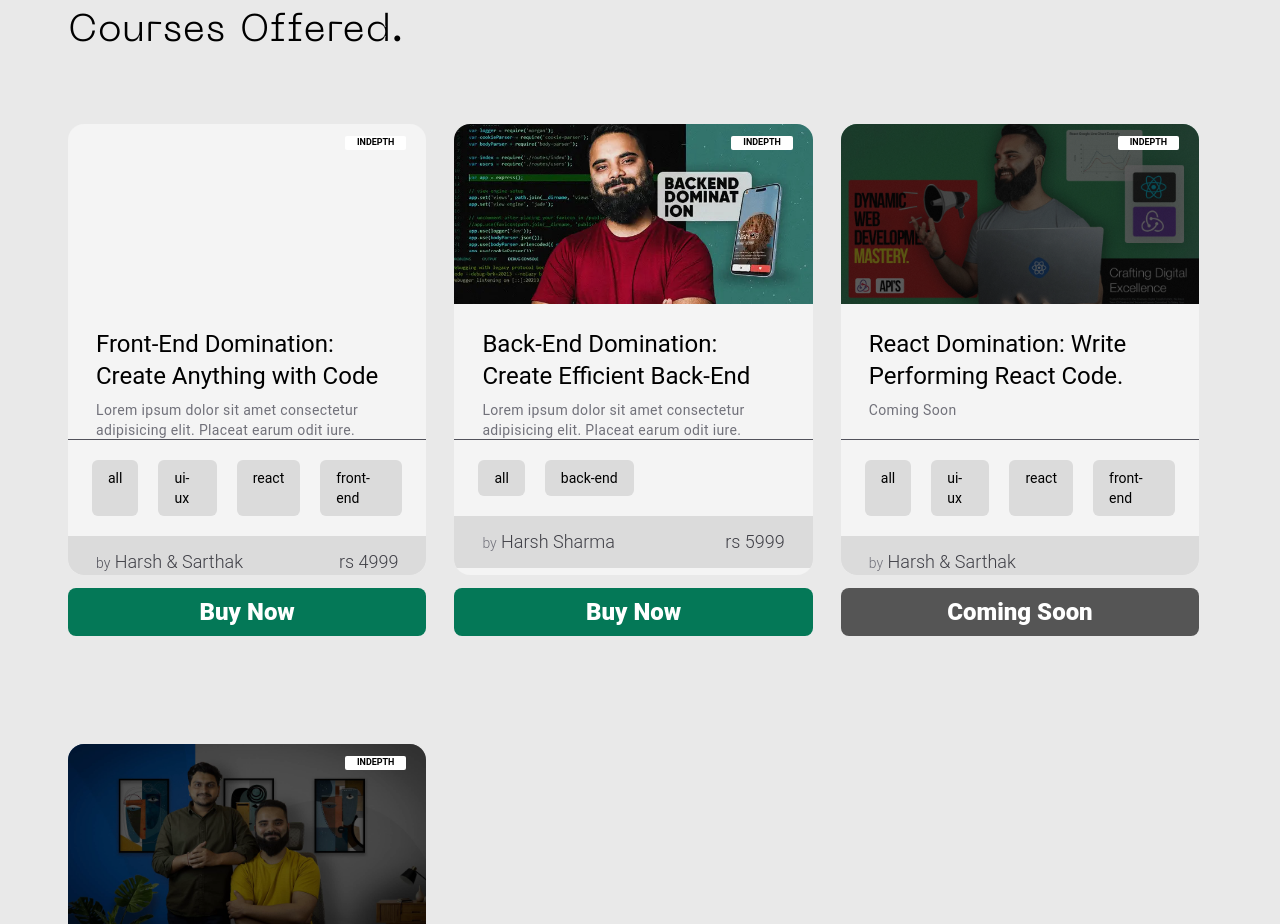
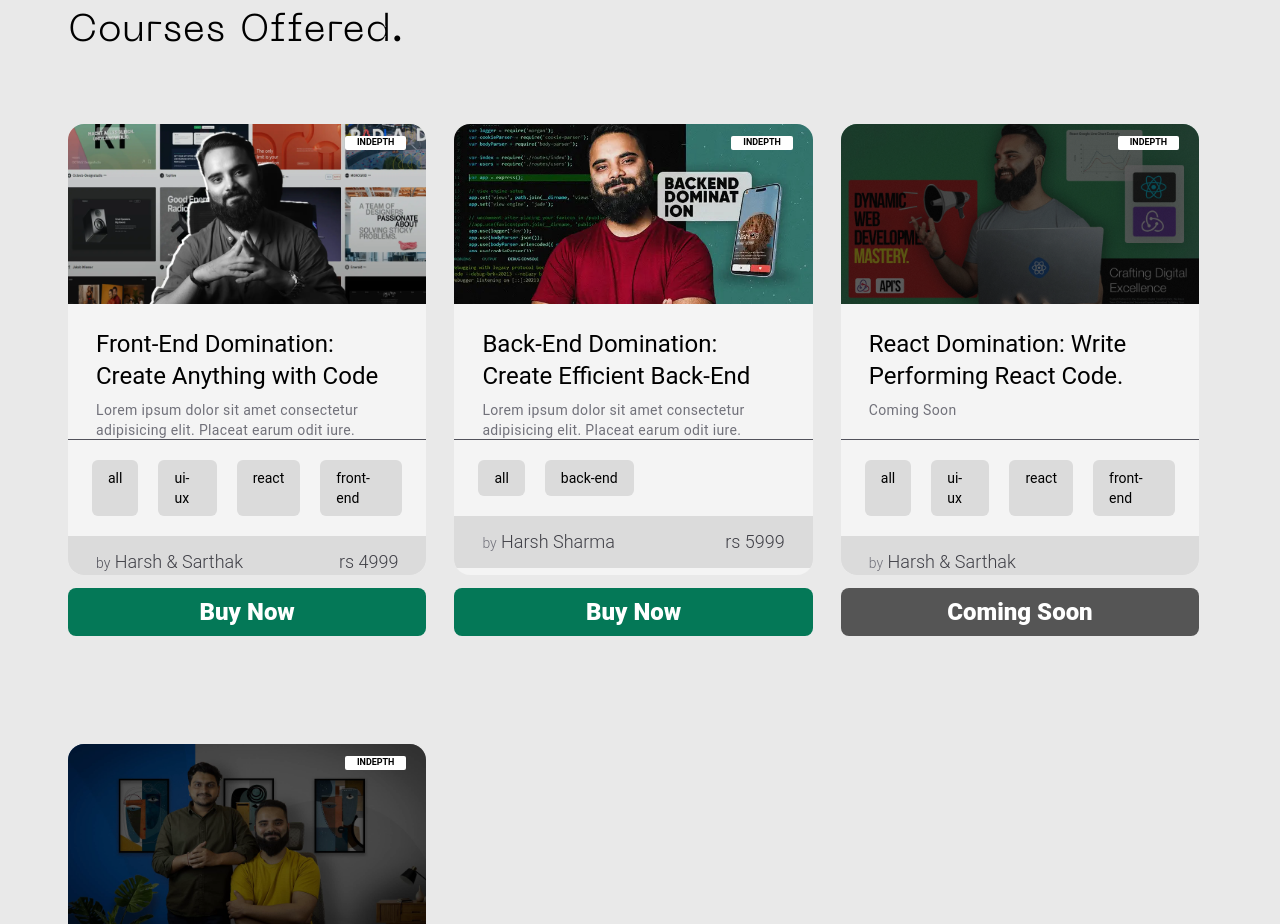
Before and after one commit to SanketP100/Sheryians_web_clone_TailwindCSS, a website built with Vite: page index.html in a window 1280 px wide. Shown: the part 1619-2543 px from the top of the page. Built offline with nearby package versions, Linux system fonts and the light colour scheme; files whose address does not match are found by name.

Commit message:
Update index.html

```diff
--- a/index.html
+++ b/index.html
@@ -162,7 +162,7 @@
                   id="course-img"
                   class="lg:h-2/5 w-full lg:pt-3 lg:px-5 items-start flex justify-end bg-no-repeat bg-cover bg-center"
                   style="
-                    background-image: url(./All-imgs-&-video\Front-End_Domination.png);
+                    background-image: url(./All-imgs-&-video/Front-End_Domination.png);
                   "
                 >
                   <h4
```
